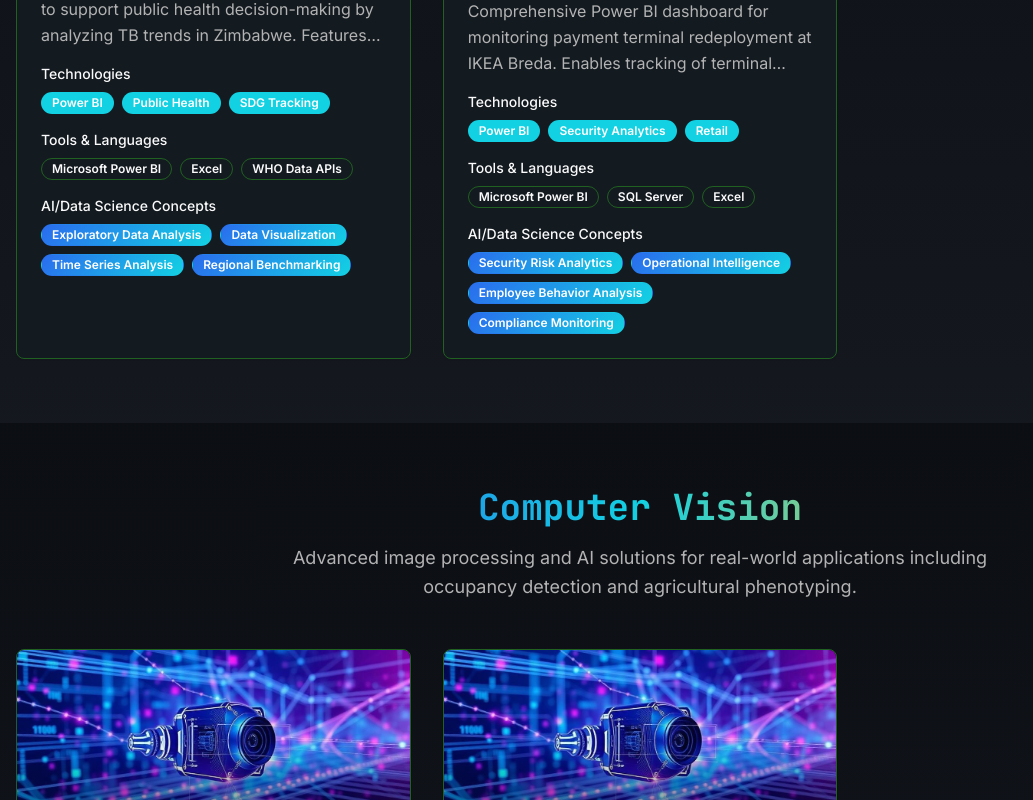
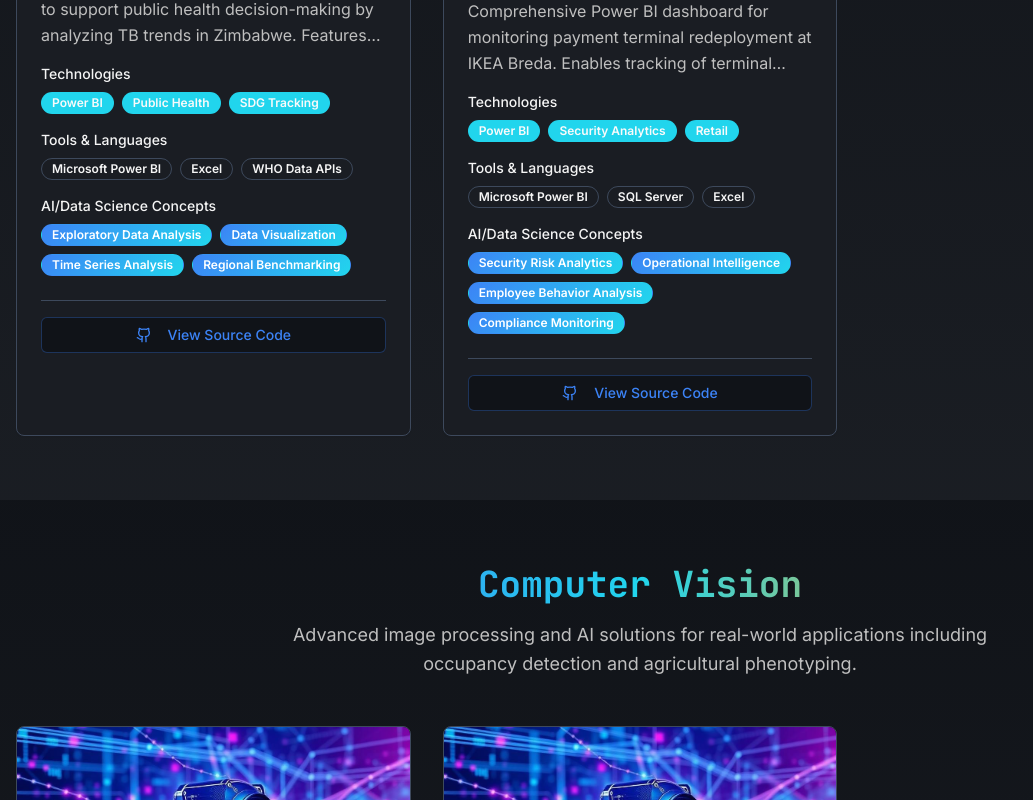
Before and after one commit to Joseph-leaf24/alexi-ai-artistry, a React (Vite) app: page / in a window 1280 px wide. Shown: the part 2640-3440 px from the top of the page, without its empty margins (0-1033 px from the left). Built offline with nearby package versions, Linux system fonts and the light colour scheme.

Commit message:
Refactor project display and colors
- Remove "Live Demo" button from project cards.
- Make "View Source Code" button clickable, allowing direct linking to GitHub projects.
- Improve the website's color scheme for better readability, conciseness, and a more professional appearance.

```diff
--- a/src/components/ProjectCard.tsx
+++ b/src/components/ProjectCard.tsx
@@ -97,39 +97,26 @@ const ProjectCard = ({
           </div>
         </div>
 
-        {/* Action buttons */}
-        {(githubUrl || demoUrl) && (
+        {/* Action button */}
         <div className="flex gap-3 mt-6 pt-4 border-t border-border">
-            {githubUrl && (
           <Button
             variant="outline"
             size="sm"
-                className="flex-1"
+            className="flex-1 border-primary/30 text-primary hover:bg-primary/10 hover:border-primary"
             onClick={(e) => {
               e.stopPropagation();
+              if (githubUrl) {
                 window.open(githubUrl, '_blank');
+              } else {
+                // Placeholder for when GitHub URL will be added
+                alert('GitHub repository URL will be added soon!');
+              }
             }}
           >
             <Github className="mr-2 h-4 w-4" />
-                Code
+            View Source Code
           </Button>
-            )}
-            {demoUrl && (
-              <Button
-                variant="default"
-                size="sm"
-                className="flex-1"
-                onClick={(e) => {
-                  e.stopPropagation();
-                  window.open(demoUrl, '_blank');
-                }}
-              >
-                <ExternalLink className="mr-2 h-4 w-4" />
-                Demo
-              </Button>
-            )}
         </div>
-        )}
       </div>
     </Card>
   );
--- a/src/data/projects.ts
+++ b/src/data/projects.ts
@@ -17,7 +17,8 @@ export const projectData = {
         image: dataAnalyticsImg,
         tags: ["Power BI", "Public Health", "SDG Tracking"],
         concepts: ["Exploratory Data Analysis", "Data Visualization", "Time Series Analysis", "Regional Benchmarking"],
-        tools: ["Microsoft Power BI", "Excel", "WHO Data APIs"]
+        tools: ["Microsoft Power BI", "Excel", "WHO Data APIs"],
+        githubUrl: "" // Add your GitHub URL here
       },
       {
         title: "IKEA Card Skimming Detection Dashboard",
@@ -25,7 +26,8 @@ export const projectData = {
         image: dataAnalyticsImg,
         tags: ["Power BI", "Security Analytics", "Retail"],
         concepts: ["Security Risk Analytics", "Operational Intelligence", "Employee Behavior Analysis", "Compliance Monitoring"],
-        tools: ["Microsoft Power BI", "SQL Server", "Excel"]
+        tools: ["Microsoft Power BI", "SQL Server", "Excel"],
+        githubUrl: "" // Add your GitHub URL here
       }
     ]
   },
@@ -40,7 +42,8 @@ export const projectData = {
         image: computerVisionImg,
         tags: ["CNN", "Explainable AI", "Real-time Processing"],
         concepts: ["Convolutional Neural Networks", "Grad-CAM Explainability", "Image Classification", "Responsible AI"],
-        tools: ["Python", "TensorFlow/Keras", "OpenCV", "Matplotlib"]
+        tools: ["Python", "TensorFlow/Keras", "OpenCV", "Matplotlib"],
+        githubUrl: "" // Add your GitHub URL here
       },
       {
         title: "Primary Root Detection Pipeline (NPEC)",
@@ -48,7 +51,8 @@ export const projectData = {
         image: computerVisionImg,
         tags: ["Image Segmentation", "Agricultural AI", "Robotics Integration"],
         concepts: ["Image Segmentation", "Skeletonization", "Feature Extraction", "Transfer Learning"],
-        tools: ["Python", "TensorFlow/Keras", "OpenCV", "Stable-Baselines3"]
+        tools: ["Python", "TensorFlow/Keras", "OpenCV", "Stable-Baselines3"],
+        githubUrl: "" // Add your GitHub URL here
       }
     ]
   },
@@ -63,7 +67,8 @@ export const projectData = {
         image: machineLearningImg,
         tags: ["Deep Learning", "CRISP-DM", "Risk Prediction"],
         concepts: ["CRISP-DM Lifecycle", "Deep Learning Classification", "Feature Engineering", "Real-time Prediction"],
-        tools: ["Python", "TensorFlow/Keras", "SQL", "Streamlit"]
+        tools: ["Python", "TensorFlow/Keras", "SQL", "Streamlit"],
+        githubUrl: "" // Add your GitHub URL here
       }
     ]
   },
@@ -78,7 +83,8 @@ export const projectData = {
         image: nlpImg,
         tags: ["Multilingual NLP", "Speech Recognition", "Emotion AI"],
         concepts: ["Speech-to-Text", "Machine Translation", "Emotion Classification", "Pipeline Engineering"],
-        tools: ["Python", "HuggingFace Transformers", "Whisper", "OpenAI API"]
+        tools: ["Python", "HuggingFace Transformers", "Whisper", "OpenAI API"],
+        githubUrl: "" // Add your GitHub URL here
       }
     ]
   },
@@ -93,7 +99,8 @@ export const projectData = {
         image: researchImg,
         tags: ["Mixed Methods", "Business Research", "Statistical Analysis"],
         concepts: ["Mixed-Methods Research", "Statistical Testing", "Thematic Analysis", "Stakeholder Mapping"],
-        tools: ["Python", "SPSS", "Qualtrics", "Excel"]
+        tools: ["Python", "SPSS", "Qualtrics", "Excel"],
+        githubUrl: "" // Add your GitHub URL here
       }
     ]
   },
@@ -108,7 +115,8 @@ export const projectData = {
         image: mlopsImg,
         tags: ["Docker", "Azure ML", "CI/CD"],
         concepts: ["MLOps Lifecycle", "Container Orchestration", "Cloud Deployment", "Workflow Automation"],
-        tools: ["Docker", "Azure ML Studio", "Apache Airflow", "FastAPI", "GitHub Actions"]
+        tools: ["Docker", "Azure ML Studio", "Apache Airflow", "FastAPI", "GitHub Actions"],
+        githubUrl: "" // Add your GitHub URL here
       }
     ]
   }
--- a/src/index.css
+++ b/src/index.css
@@ -6,31 +6,31 @@
 
 @layer base {
   :root {
-    /* Professional Business Tech Theme */
-    --background: 220 25% 6%;
-    --foreground: 0 0% 98%;
-    --surface: 220 20% 10%;
+    /* Professional Business Tech Theme - Enhanced Readability */
+    --background: 218 20% 8%;
+    --foreground: 0 0% 96%;
+    --surface: 218 15% 12%;
 
-    /* Primary - Professional Blue */
-    --primary: 220 85% 55%;
-    --primary-dark: 220 85% 45%;
-    --primary-light: 220 85% 65%;
-    --primary-foreground: 0 0% 100%;
+    /* Primary - Professional Blue (Enhanced contrast) */
+    --primary: 217 91% 60%;
+    --primary-dark: 217 91% 50%;
+    --primary-light: 217 91% 70%;
+    --primary-foreground: 0 0% 98%;
 
-    /* Secondary - Elegant Teal */
-    --secondary: 185 85% 48%;
-    --secondary-dark: 185 85% 38%;
-    --secondary-light: 185 85% 58%;
-    --secondary-foreground: 0 0% 100%;
+    /* Secondary - Refined Teal (Better readability) */
+    --secondary: 187 85% 53%;
+    --secondary-dark: 187 85% 43%;
+    --secondary-light: 187 85% 63%;
+    --secondary-foreground: 0 0% 98%;
 
-    /* Neutral Professional Grays */
-    --muted: 220 15% 18%;
-    --muted-foreground: 0 0% 70%;
-    --muted-dark: 220 20% 12%;
+    /* Neutral Professional Grays (Improved contrast) */
+    --muted: 218 12% 22%;
+    --muted-foreground: 0 0% 75%;
+    --muted-dark: 218 15% 15%;
 
-    /* Accent - Premium Gold */
-    --accent: 45 95% 58%;
-    --accent-foreground: 220 25% 6%;
+    /* Accent - Premium Gold (More subtle) */
+    --accent: 42 87% 55%;
+    --accent-foreground: 218 20% 8%;
 
     /* Status Colors */
     --success: 120 100% 40%;
@@ -38,23 +38,23 @@
     --destructive: 0 100% 55%;
     --destructive-foreground: 0 0% 100%;
 
-    /* UI Elements */
-    --border: 120 50% 25%;
-    --input: 210 25% 12%;
-    --ring: 120 100% 50%;
-    --card: 210 25% 10%;
-    --card-foreground: 120 100% 95%;
+    /* UI Elements (Enhanced contrast) */
+    --border: 217 20% 30%;
+    --input: 218 15% 12%;
+    --ring: 217 91% 60%;
+    --card: 218 15% 12%;
+    --card-foreground: 0 0% 96%;
 
     /* Popover */
     --popover: 210 25% 10%;
     --popover-foreground: 120 100% 95%;
 
-    /* Professional Business Gradients */
-    --gradient-primary: linear-gradient(135deg, hsl(220 85% 55%), hsl(185 85% 48%));
-    --gradient-hero: linear-gradient(135deg, hsl(220 25% 6%) 0%, hsl(220 40% 12%) 25%, hsl(185 40% 15%) 50%, hsl(45 60% 20%) 75%, hsl(220 25% 6%) 100%);
-    --gradient-card: linear-gradient(145deg, hsl(220 20% 10%), hsl(220 15% 18%));
-    --gradient-surface: linear-gradient(180deg, hsl(220 25% 6%), hsl(220 20% 10%));
-    --gradient-accent: linear-gradient(90deg, hsl(220 85% 55%), hsl(185 85% 48%), hsl(45 95% 58%));
+    /* Professional Business Gradients (Enhanced) */
+    --gradient-primary: linear-gradient(135deg, hsl(217 91% 60%), hsl(187 85% 53%));
+    --gradient-hero: linear-gradient(135deg, hsl(218 20% 8%) 0%, hsl(217 30% 15%) 25%, hsl(187 30% 18%) 50%, hsl(42 50% 20%) 75%, hsl(218 20% 8%) 100%);
+    --gradient-card: linear-gradient(145deg, hsl(218 15% 12%), hsl(218 12% 22%));
+    --gradient-surface: linear-gradient(180deg, hsl(218 20% 8%), hsl(218 15% 12%));
+    --gradient-accent: linear-gradient(90deg, hsl(217 91% 60%), hsl(187 85% 53%), hsl(42 87% 55%));
 
     /* Professional Glow Effects */
     --shadow-soft: 0 4px 6px -1px hsl(220 85% 55% / 0.15), 0 2px 4px -1px hsl(220 85% 55% / 0.08);
```
Lines whose indentation alone changed are shown as unchanged.
